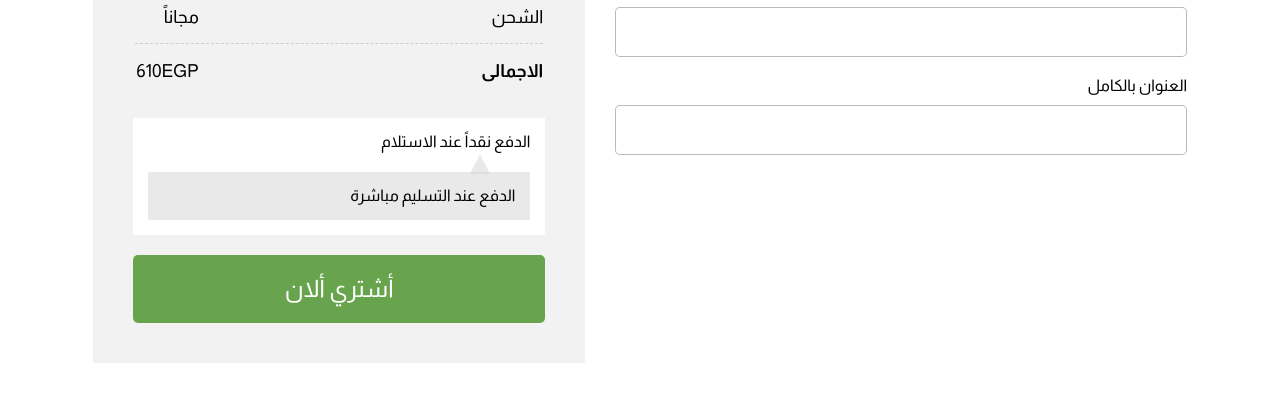
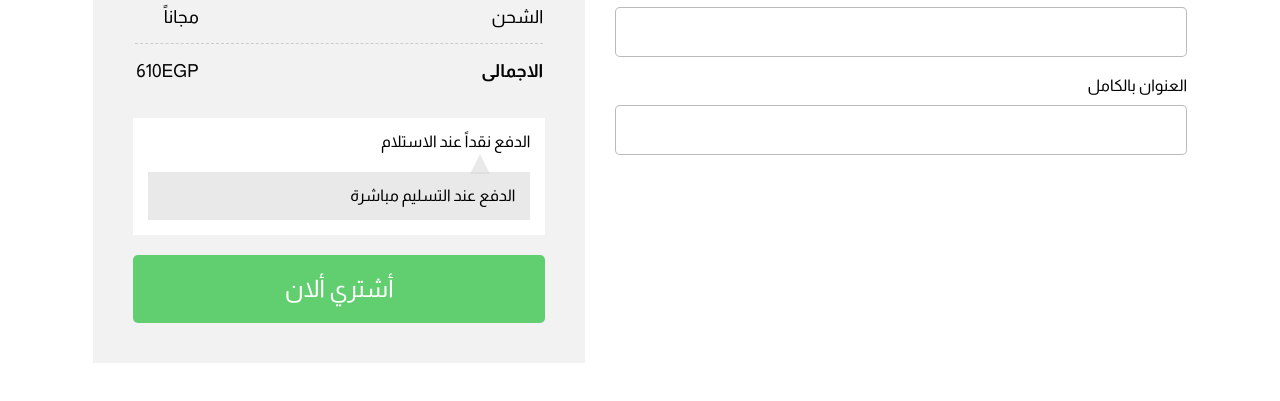
Before and after one commit to AbdelrazekEmad/zahran, a plain HTML site: page index.html in a window 1280 px wide. Shown: the part 4038-4439 px from the top of the page. Drawn offline with Linux system fonts and the light colour scheme.

Commit message:
Update main.css

```diff
--- a/css/main.css
+++ b/css/main.css
@@ -598,13 +598,20 @@ table td {
 .order__details .btn {
   width: 100%;
   font-size: 24px;
-  background-color: #68a44d;
+  background-color: #61CE70;
+  transition: 200ms ease-in;
   color: white;
   border: none;
   padding: 20px;
   border-radius: 5px;
   margin-top: 20px;
+  cursor: pointer;
 }
+
+.order__details .btn:hover {
+  background-color: #68A44D;
+}
+
 @media (max-width: 768px) {
   .form__details {
     display: flex;
```
